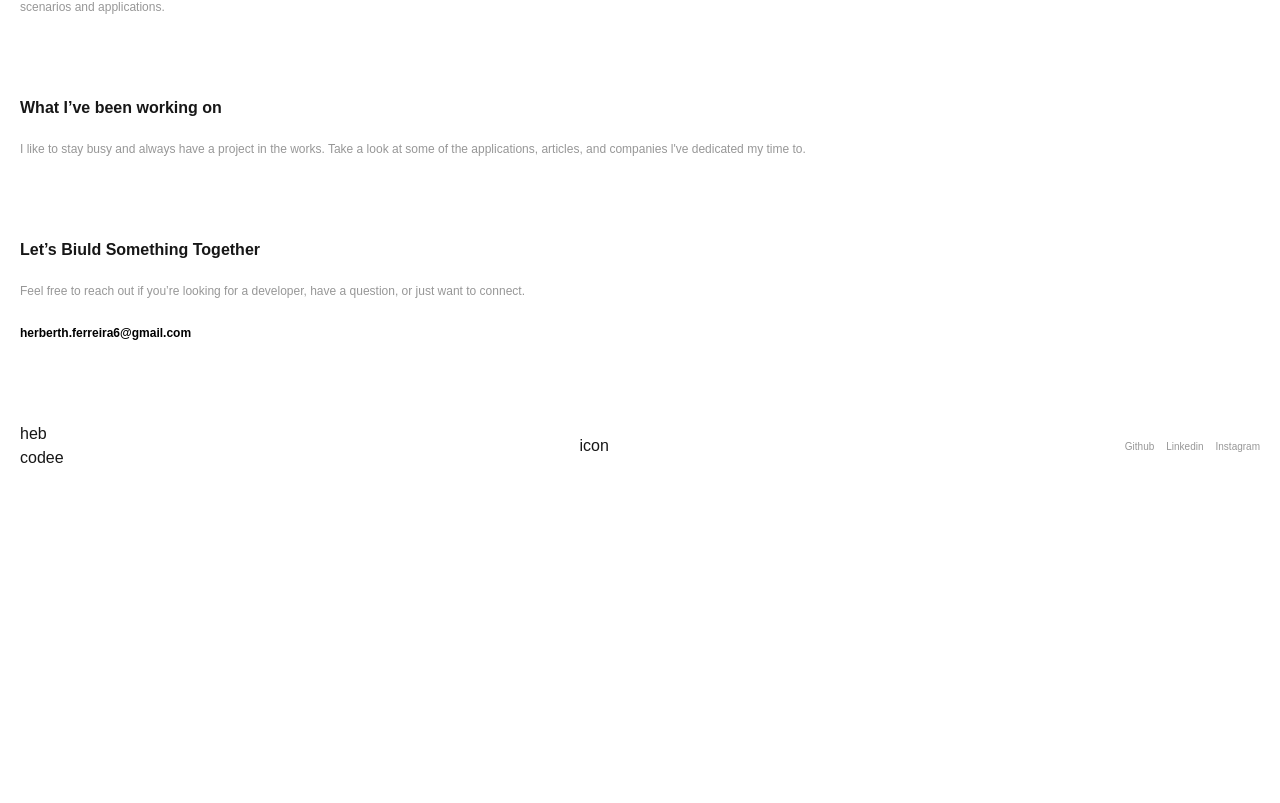
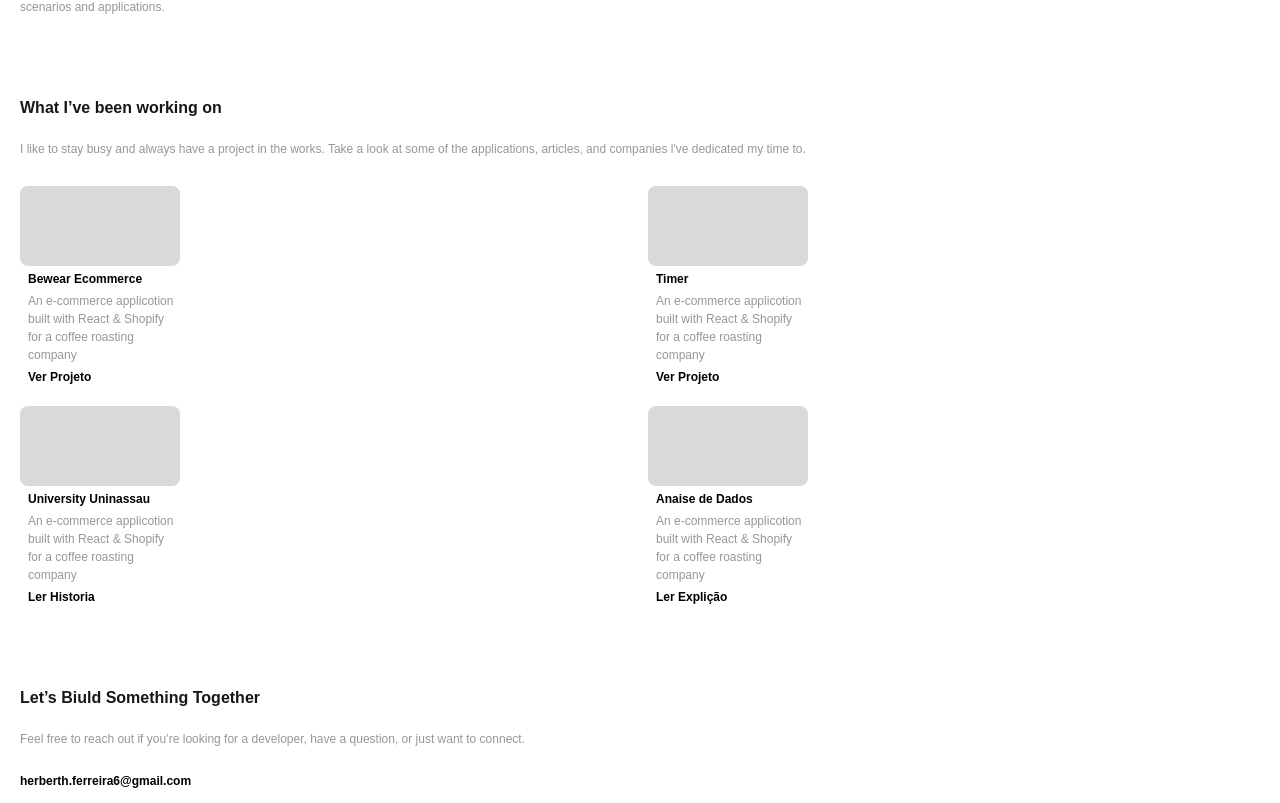
Before and after one commit to hebcodee/hebcodee, a Next.js app: page / in a window 1280 px wide. Shown: the part 688-1491 px from the top of the page. Before the commit the page ends 1158 px from the top, so only its background shows below. Built offline with nearby package versions, Linux system fonts and the light colour scheme.

Commit message:
feat: add article component

```diff
--- a/src/app/page.tsx
+++ b/src/app/page.tsx
@@ -1,3 +1,4 @@
+import Article from "@/components/common/Article";
 import Footer from "@/components/common/Footer";
 import Header from "@/components/common/Header";
 import Hero from "@/components/common/Hero";
@@ -22,8 +23,27 @@ export default function Home() {
           <SectionTitle>
             <h2>What I’ve been working on </h2>
           </SectionTitle>
-          <SectionContent>
-            <p>I like to stay busy and always have a project in the works. Take a look at some of the applications, articles, and companies l've dedicated my time to.</p>
+          <SectionContent className="w-6/6">
+            <p className="w-5/6">I like to stay busy and always have a project in the works. Take a look at some of the applications, articles, and companies l've dedicated my time to.</p>
+            <div className="grid grid-cols-2 gap-4">
+              <Article
+                title="Bewear Ecommerce"
+                content="An e-commerce applicotion built with React & Shopify for a coffee roasting company"
+                link="Ver Projeto" />
+              <Article
+                title="Timer"
+                content="An e-commerce applicotion built with React & Shopify for a coffee roasting company"
+                link="Ver Projeto" />
+              <Article
+                title="University Uninassau"
+                content="An e-commerce applicotion built with React & Shopify for a coffee roasting company"
+                link="Ler Historia" />
+              <Article
+                title="Anaise de Dados"
+                content="An e-commerce applicotion built with React & Shopify for a coffee roasting company"
+                link="Ler Explição" />
+            </div>
+
           </SectionContent>
         </Section>
         <Section>
--- /dev/null
+++ b/src/components/common/Article.tsx
@@ -0,0 +1,23 @@
+import Link from "next/link"
+
+interface ArticleProps {
+    title: string,
+    content: string,
+    link: string
+}
+const Article = ({ title, content, link }: ArticleProps) => {
+    return (
+        <div className="text-[10]">
+            <div className="w-40">
+                <div className="w-full h-20 bg-[#D9D9D9] rounded-lg mt-1"></div>
+                <div className="pl-2">
+                    <h3 className="font-semibold text-black mt-1 mb-1">{title}</h3>
+                    <p className="mb-1">{content}</p>
+                    <Link href="/" className="font-semibold text-black">{link}</Link>
+                </div>
+            </div>
+        </div>
+    )
+}
+
+export default Article
```
